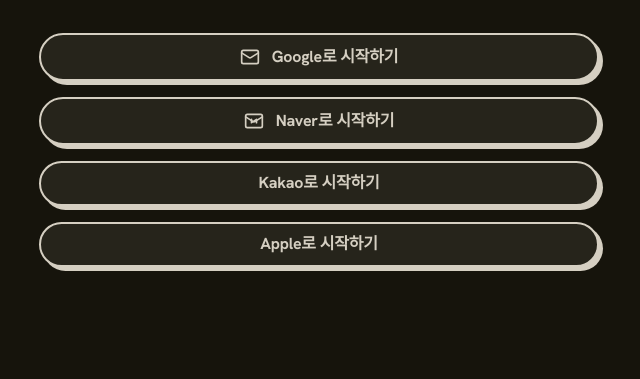
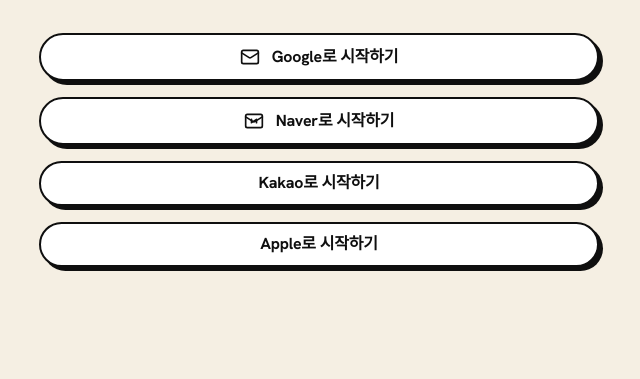
Before and after one commit to iconX-code/blackplum_mockup, a website: page index.html in a window 1280 px wide. Shown: the part 421-800 px from the top of the page, without its empty margins (321-961 px from the left). Drawn offline with nearby package versions, Linux system fonts and the light colour scheme; a web font is replaced by a local one.

Commit message:
light theme 으로 원복.

```diff
--- a/styles.css
+++ b/styles.css
@@ -17,58 +17,57 @@
  * ============================================================ */
 :root {
   /* === Tier 1: Color — Foundations === */
-  /* === [LIGHT MODE — 보존] === */
-  /* --color-ink:           #0F0F0F; */  /* near-black body / display copy */
-  /* --color-ink-soft:      #1F1F1F; */
-  /* --color-paper:         #F5EFE3; */  /* warm cream — page floor */
-  /* --color-paper-warm:    #EFE7D6; */  /* slightly deeper cream */
-  /* --color-paper-cool:    #ECE9E2; */  /* desaturated alt cream */
-  /* --color-white:         #FFFFFF; */  /* card interior only — NOT page floor */
-  /* (신규 토큰: --color-ink-fixed — DM 추가됨, 라이트 모드에서도 #1A1410 사용) */
-  /* === [DARK MODE — 활성] === */
+  /* === [LIGHT MODE — 활성] === */
+  --color-ink:           #0F0F0F;   /* near-black body / display copy */
+  --color-ink-soft:      #1F1F1F;
+  --color-paper:         #F5EFE3;   /* warm cream — page floor */
+  --color-paper-warm:    #EFE7D6;   /* slightly deeper cream */
+  --color-paper-cool:    #ECE9E2;   /* desaturated alt cream */
+  --color-white:         #FFFFFF;   /* card interior only — NOT page floor */
+  /* === [DARK MODE — 보존] === */
   /* --color-ink:           #F0EAE0; */  /* DM v1: 너무 stark — 고대비 모드 인상. 보더/텍스트 톤 다운으로 v2로 교체 */
-  --color-ink:           #D5CFC2;   /* DM v2: warm bone — 보더 soft, text 가독 유지 */
+  /* --color-ink:           #D5CFC2; */  /* DM v2: warm bone — 보더 soft, text 가독 유지 */
   /* --color-ink-soft:      #D9D3C7; */  /* DM v1 */
-  --color-ink-soft:      #B8B2A5;   /* DM v2: ink 톤 다운에 맞춰 비례 조정 */
-  --color-paper:         #16140C;   /* warm near-black — page floor */
-  --color-paper-warm:    #1F1D14;   /* slightly elevated dark band */
-  --color-paper-cool:    #1B1A12;
-  --color-white:         #26241B;   /* card interior — elevated surface */
+  /* --color-ink-soft:      #B8B2A5; */  /* DM v2: ink 톤 다운에 맞춰 비례 조정 */
+  /* --color-paper:         #16140C; */  /* warm near-black — page floor */
+  /* --color-paper-warm:    #1F1D14; */  /* slightly elevated dark band */
+  /* --color-paper-cool:    #1B1A12; */
+  /* --color-white:         #26241B; */  /* card interior — elevated surface */
   /* 주의: --color-ink-fixed는 라이트 모드에서도 #1A1410 그대로 사용 — revert 시 유지 */
   --color-ink-fixed:     #1A1410;   /* 테마 무관 always-dark — brand surface 위 텍스트 contrast 보장 */
 
   /* === Tier 1: Color — Brand primaries (halftone shape palette) === */
-  /* === [LIGHT MODE — 보존] === */
-  /* --color-yellow-soft:   #FFE680; */
-  /* --color-pink-soft:     #FFC2CD; */
-  /* --color-green-soft:    #B8D88A; */
-  /* --color-purple-soft:   #D4C8F8; */
-  /* === [DARK MODE — 활성] === */
+  /* === [LIGHT MODE — 활성, -soft variants] === */
   --color-yellow:        #FFD23F;   /* signature yellow */
-  --color-yellow-soft:   #4D3D00;   /* dark amber — chip/selected bg on dark */
+  --color-yellow-soft:   #FFE680;
   --color-blue:          #4FC3F7;
   --color-blue-deep:     #2196F3;
   --color-pink:          #FF8FA3;
-  --color-pink-soft:     #4D2D33;
+  --color-pink-soft:     #FFC2CD;
   --color-green:         #7CB342;
-  --color-green-soft:    #2D4D1F;
+  --color-green-soft:    #B8D88A;
   --color-purple:        #8E6FE0;
-  --color-purple-soft:   #3D2F5C;
+  --color-purple-soft:   #D4C8F8;
   --color-coral:         #FF6B4A;
+  /* === [DARK MODE — 보존, -soft variants] === */
+  /* --color-yellow-soft:   #4D3D00; */  /* dark amber — chip/selected bg on dark */
+  /* --color-pink-soft:     #4D2D33; */
+  /* --color-green-soft:    #2D4D1F; */
+  /* --color-purple-soft:   #3D2F5C; */
 
   /* === Tier 1: Color — Neutrals (warm-tinted) === */
-  /* === [LIGHT MODE — 보존] === */
-  /* --color-grey-100:      #E8E4DA; */
-  /* --color-grey-200:      #C9C4B8; */
-  /* --color-grey-300:      #9D998E; */
-  /* --color-grey-400:      #6B6862; */
-  /* --color-grey-500:      #3D3B36; */
-  /* === [DARK MODE — 활성] === */
-  --color-grey-100:      #36342B;   /* soft divider on dark */
-  --color-grey-200:      #4A4740;
-  --color-grey-300:      #6E6A60;
-  --color-grey-400:      #8F8C84;
-  --color-grey-500:      #C9C4B8;
+  /* === [LIGHT MODE — 활성] === */
+  --color-grey-100:      #E8E4DA;
+  --color-grey-200:      #C9C4B8;
+  --color-grey-300:      #9D998E;
+  --color-grey-400:      #6B6862;
+  --color-grey-500:      #3D3B36;
+  /* === [DARK MODE — 보존] === */
+  /* --color-grey-100:      #36342B; */  /* soft divider on dark */
+  /* --color-grey-200:      #4A4740; */
+  /* --color-grey-300:      #6E6A60; */
+  /* --color-grey-400:      #8F8C84; */
+  /* --color-grey-500:      #C9C4B8; */
 
   /* === Tier 1: Font Family === */
   --font-display:        'Hanken Grotesk', 'Pretendard Variable', 'Pretendard', system-ui, -apple-system, sans-serif;
@@ -157,13 +156,13 @@
   --easing-bounce:   cubic-bezier(0.34, 1.56, 0.64, 1);
 
   /* === Tier 1: Overlay / Opacity (§5-9 매크로 빌더 도입) === */
-  /* === [LIGHT MODE — 보존] === */
-  /* --color-overlay-scrim:        rgba(15, 15, 15, 0.4); */  /* sheet/drawer backdrop dim — Tier 1에서만 raw rgba 허용 */
-  /* --color-overlay-scrim-strong: rgba(15, 15, 15, 0.5); */  /* modal backdrop dim (더 강한 dim) */
-  /* === [DARK MODE — 활성] === */
-  --color-overlay-scrim:       rgba(0, 0, 0, 0.55);   /* sheet/drawer backdrop dim — Tier 1에서만 raw rgba 허용 */
-  --color-overlay-scrim-strong: rgba(0, 0, 0, 0.65);  /* modal backdrop dim (더 강한 dim) */
-  --opacity-disabled:          0.45;                    /* INACTIVE / disabled 시각 dim */
+  /* === [LIGHT MODE — 활성] === */
+  --color-overlay-scrim:        rgba(15, 15, 15, 0.4);   /* sheet/drawer backdrop dim — Tier 1에서만 raw rgba 허용 */
+  --color-overlay-scrim-strong: rgba(15, 15, 15, 0.5);   /* modal backdrop dim (더 강한 dim) */
+  --opacity-disabled:           0.45;                     /* INACTIVE / disabled 시각 dim */
+  /* === [DARK MODE — 보존] === */
+  /* --color-overlay-scrim:        rgba(0, 0, 0, 0.55); */  /* sheet/drawer backdrop dim */
+  /* --color-overlay-scrim-strong: rgba(0, 0, 0, 0.65); */  /* modal backdrop dim (더 강한 dim) */
 }
 
 /* ============================================================
@@ -697,10 +696,8 @@
   --reply-editor-max-height:    200px;
 
   /* ---- AI summary block ---- */
-  /* === [LIGHT MODE — 보존] === */
   /* --ai-summary-bg:              var(--color-blue); */
-  /* === [DARK MODE — 활성] === */
-  --ai-summary-bg:              var(--color-purple-soft);   /* 다크모드: 밝은파랑 → 다크 보라(=#3D2F5C) AI 블록 vibe 유지하며 cream 텍스트 가독 확보 */
+  --ai-summary-bg:              var(--color-purple-soft);   /* purple soft accent — AI 블록 vibe + body 가독 */
   --ai-summary-border:          var(--border-w-soft) solid var(--color-ink);
   --ai-summary-padding:         var(--gap-inline-sm);
 
```
Also changed, not shown: spec.md (+1 -0 lines).
